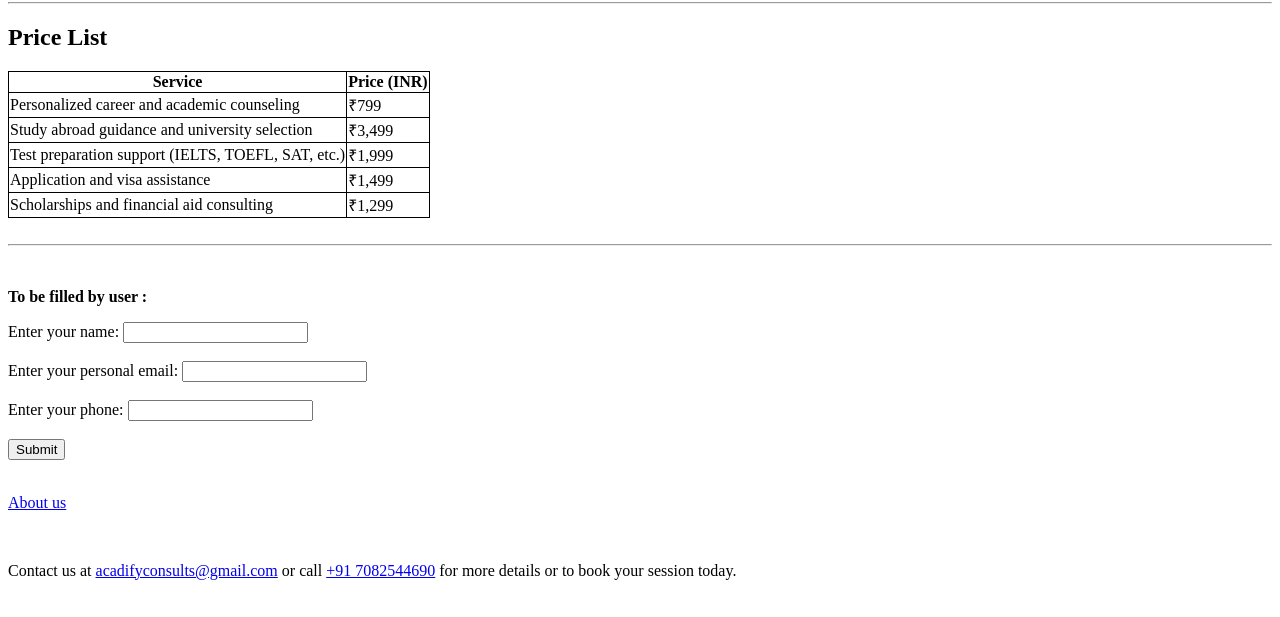
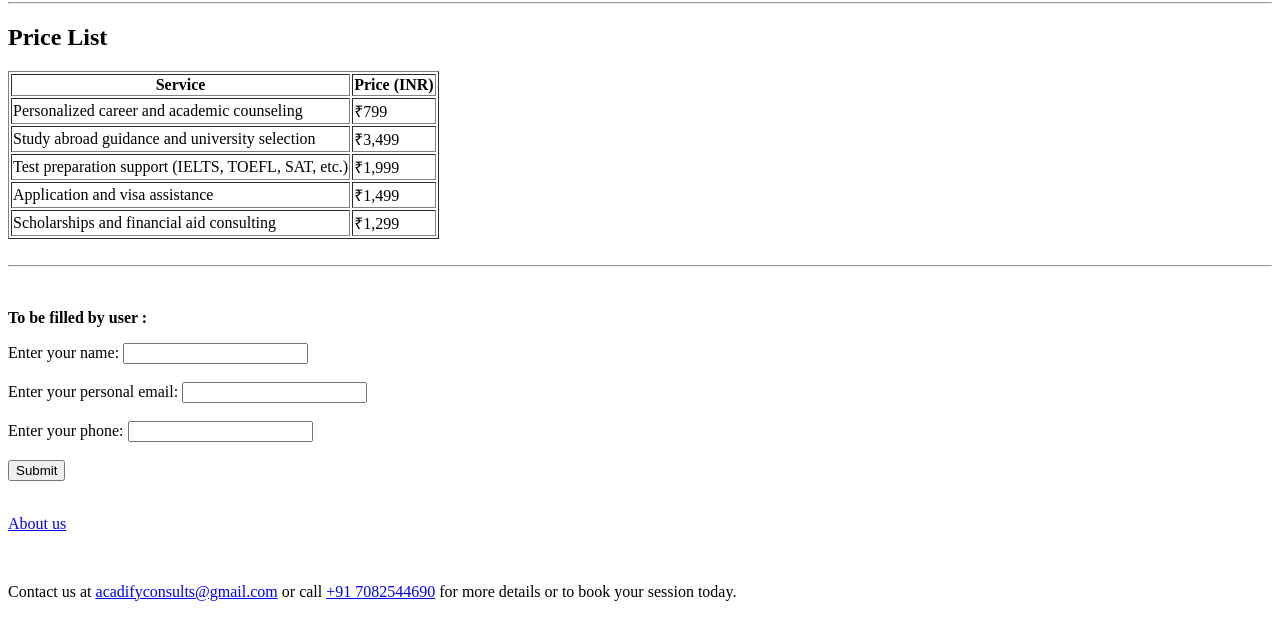
Before and after one commit to GursimarpreetSingh-coder/MERNproject1, a plain HTML site: page index.html in a window 1280 px wide. Shown: the part 1116-1733 px from the top of the page. Before the commit the page ends 1712 px from the top, so only its background shows below. Drawn offline with Linux system fonts and the light colour scheme.

Commit message:
Update index.html

```diff
--- a/index.html
+++ b/index.html
@@ -41,36 +41,37 @@
 
   <section>
    <h2>Price List</h2>
-    <table style="border-collapse: collapse; border: 1px solid black;">
+<table border="1">
   <thead>
     <tr>
-          <th style="border: 1px solid black;">Service</th>
-          <th style="border: 1px solid black;">Price (INR)</th>
+      <th>Service</th>
+      <th>Price (INR)</th>
     </tr>
   </thead>
   <tbody>
     <tr>
-          <td style="border: 1px solid black;">Personalized career and academic counseling</td>
-          <td style="border: 1px solid black;">₹799</td>
+      <td>Personalized career and academic counseling</td>
+      <td>₹799</td>
     </tr>
     <tr>
-          <td style="border: 1px solid black;">Study abroad guidance and university selection</td>
-          <td style="border: 1px solid black;">₹3,499</td>
+      <td>Study abroad guidance and university selection</td>
+      <td>₹3,499</td>
     </tr>
     <tr>
-          <td style="border: 1px solid black;">Test preparation support (IELTS, TOEFL, SAT, etc.)</td>
-          <td style="border: 1px solid black;">₹1,999</td>
+      <td>Test preparation support (IELTS, TOEFL, SAT, etc.)</td>
+      <td>₹1,999</td>
     </tr>
     <tr>
-          <td style="border: 1px solid black;">Application and visa assistance</td>
-          <td style="border: 1px solid black;">₹1,499</td>
+      <td>Application and visa assistance</td>
+      <td>₹1,499</td>
     </tr>
     <tr>
-          <td style="border: 1px solid black;">Scholarships and financial aid consulting</td>
-          <td style="border: 1px solid black;">₹1,299</td>
+      <td>Scholarships and financial aid consulting</td>
+      <td>₹1,299</td>
     </tr>
   </tbody>
 </table>
+
   </section>
 
   <br>
```
Lines whose indentation alone changed are shown as unchanged.
